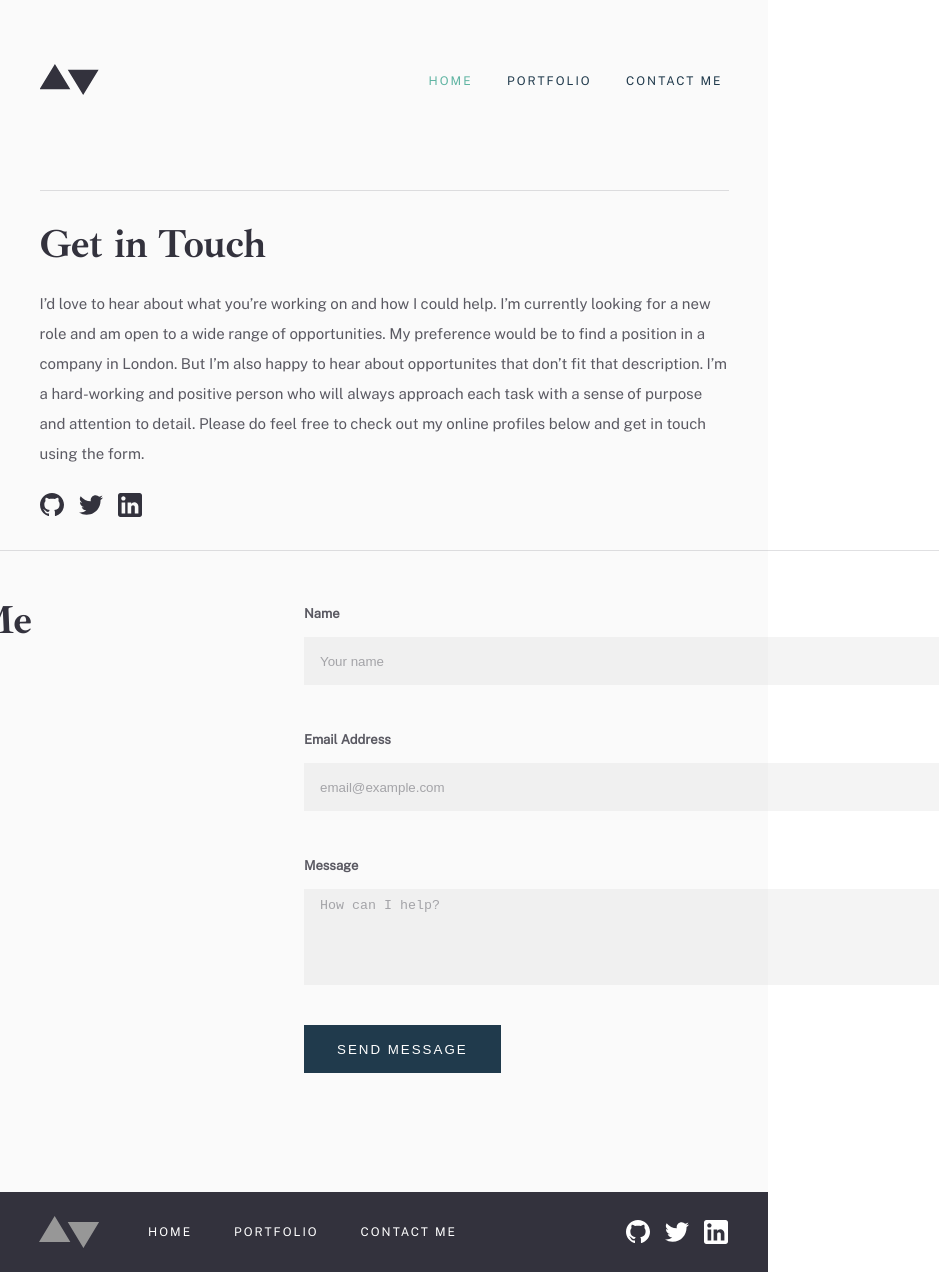
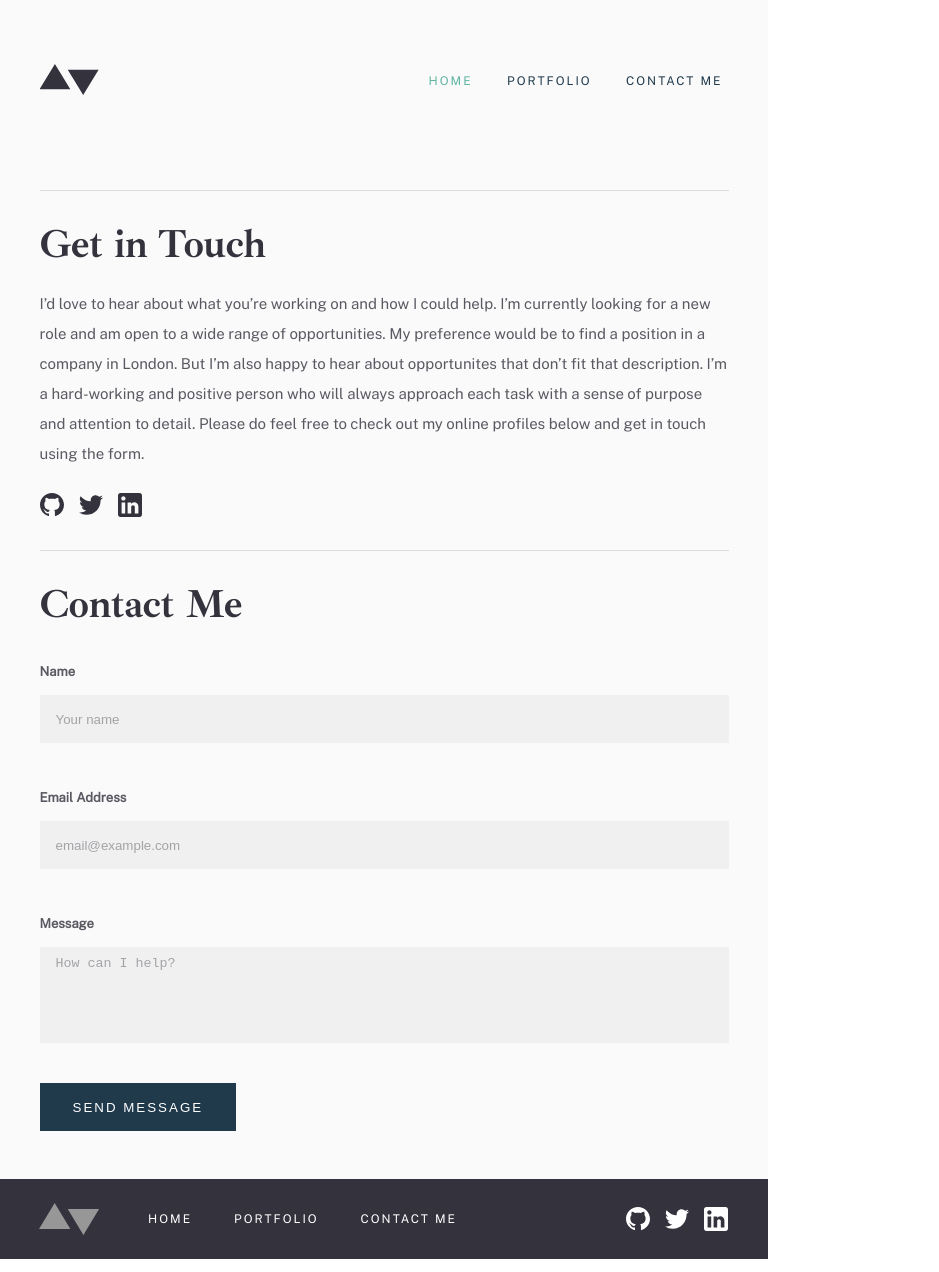
Before and after one commit to danielopq/minimalPortfolio, a React (Vite) app: page /contact in a window 768 px wide. Shown: the whole page, 939 px wide, since content can reach past the window. Built offline with nearby package versions, Linux system fonts and the light colour scheme.

Commit message:
contactForm.css - tablet version done

```diff
--- a/src/components/contactMe/contactForm/contactForm.css
+++ b/src/components/contactMe/contactForm/contactForm.css
@@ -102,3 +102,26 @@
 #contactSentMessage button{
     margin-top: 25px;
 }
+
+/*############################## TABLET VERSION ##############################*/
+
+@media (min-width: 768px) and (max-width: 1024px) {
+    #contactForm{
+        width: 689px;
+        padding: 32px 0px;
+        margin-bottom: 96px;
+        flex-direction: column;
+        justify-content: flex-start;
+        border-top: solid 1px rgba(51,50,61,0.15);
+    }
+
+    #contactForm-content{
+        width: 689px;
+        height: auto;
+        margin-top: 32px;
+    }
+}
+
+/*############################## MOBILE VERSION ##############################*/
+
+@media screen and (max-width:767px) {}
--- a/src/components/portfolio/portfolioOverview/portfolioOverview.css
+++ b/src/components/portfolio/portfolioOverview/portfolioOverview.css
@@ -63,7 +63,6 @@
     .overview-mainContent p {
         height: 180px;
         margin: 28px 0px 35px;
-        font: 400 15px/30px 'PublicSans-Regular';
         opacity: 0.8;
     }
 }
```
